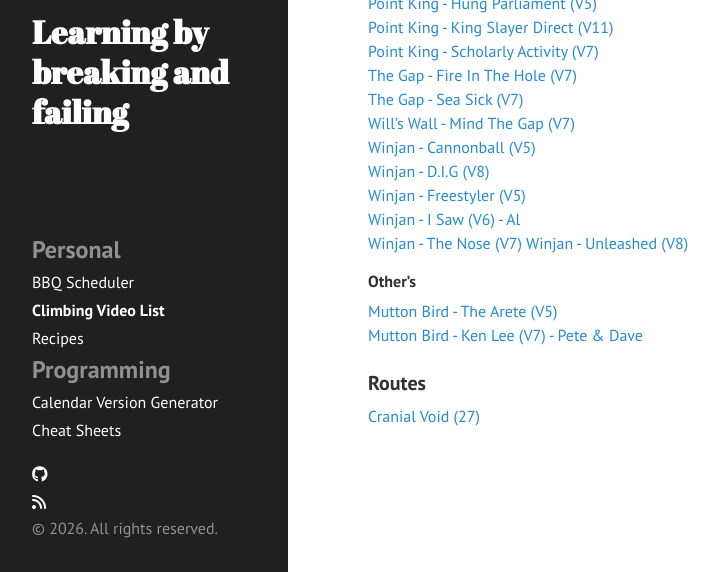
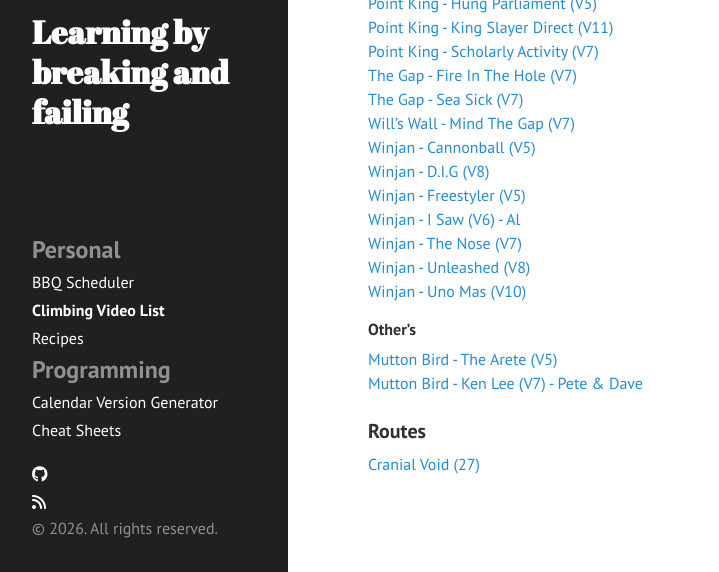
Before and after one commit to slowmonkey/slowmonkey.github.io, a Jekyll site: the page built from sidemenu_pages/climbing-video-list.md, in a window 1280 px wide and 1100 px high, cut to the strip 528-1100 px from the top of the window. Shown: the whole strip, without its empty margins (0-719 px from the left). Built offline with Jekyll 4.4.1, drawn with Linux system fonts in a browser that asks for light colours; nearby versions of some CDN libraries.

Commit message:
Update climbing-video-list.md

```diff
--- a/sidemenu_pages/climbing-video-list.md
+++ b/sidemenu_pages/climbing-video-list.md
@@ -33,6 +33,7 @@ category: personal
 [Winjan - I Saw (V6) - Al](https://www.youtube.com/playlist?list=PLmL-3YU6lBLvbc_HsqCUlziR2yD_h0lmD)
 [Winjan - The Nose (V7)](https://www.youtube.com/playlist?list=PLaLw8syOjp-E)
 [Winjan - Unleashed (V8)](https://www.youtube.com/playlist?list=PLmL-3YU6lBLvw3Unxf1slABkt2CpKujg_)
+[Winjan - Uno Mas (V10)](https://www.youtube.com/playlist?list=PLaaN3DGHWWiU)
 
 #### Other's
 
```
